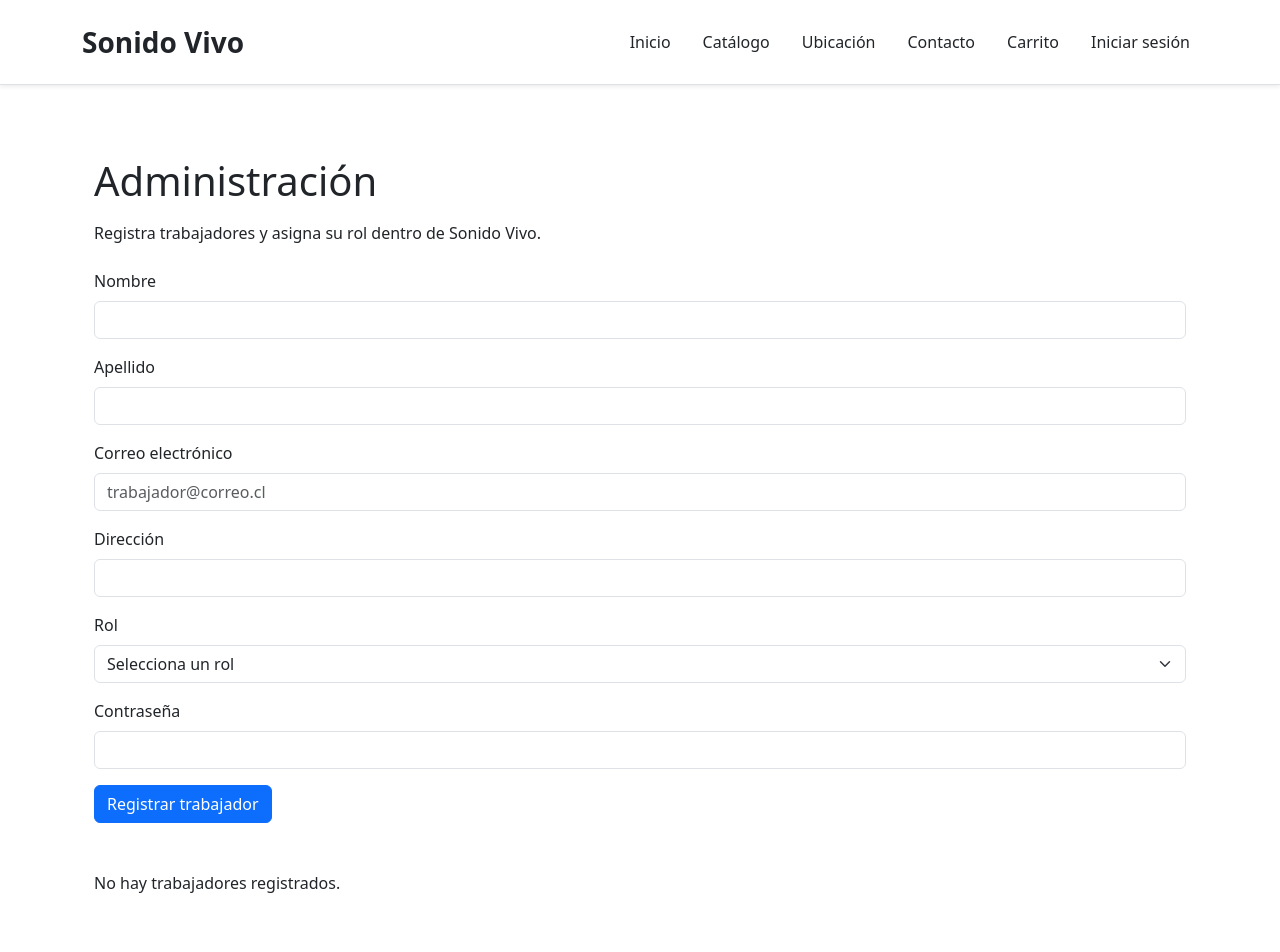
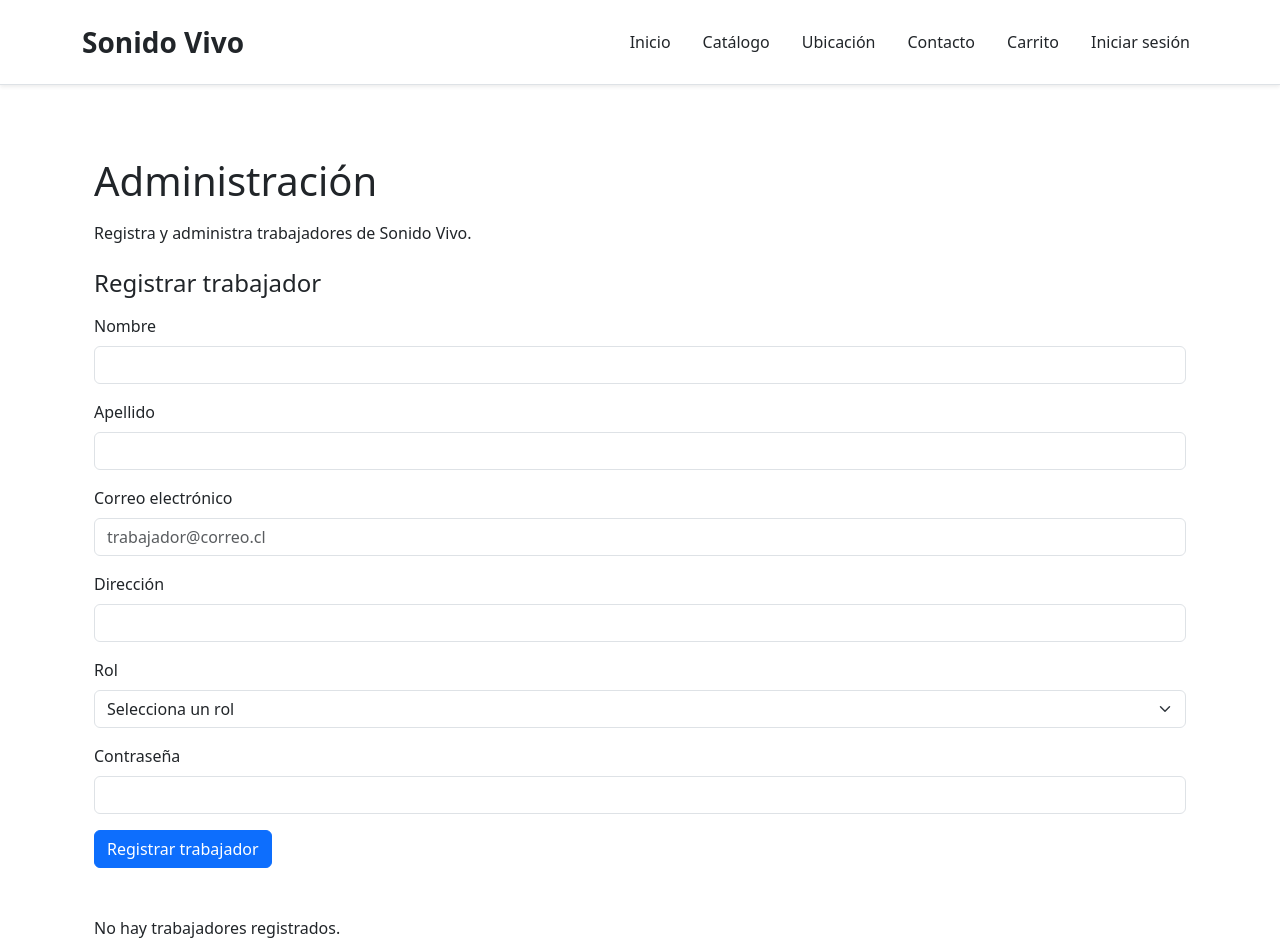
Before and after one commit to rrrbbb20/proyecto-sonido-vivo-02, a React (Vite) app: page /admin in a window 1280 px wide. Shown: the top 952 px of the page. Built offline with nearby package versions, Linux system fonts and the light colour scheme.

Commit message:
feat: agregar edición de trabajadores

```diff
--- a/src/pages/admin/Admin.jsx
+++ b/src/pages/admin/Admin.jsx
@@ -14,6 +14,10 @@ function Admin() {
       : [];
   });
 
+  // Guarda el trabajador que se encuentra actualmente en edición
+  const [trabajadorEditando, setTrabajadorEditando] =
+    useState(null);
+
   // Mantiene localStorage sincronizado con el estado
   useEffect(() => {
     localStorage.setItem(
@@ -22,21 +26,29 @@ function Admin() {
     );
   }, [trabajadores]);
 
-  // Guarda un trabajador nuevo
+  // Registra un trabajador nuevo
   function guardarTrabajador(trabajador) {
     // Comprueba si el correo ya pertenece a otro trabajador
     const correoExiste = trabajadores.some(
-      (item) =>
-        item.correo === trabajador.correo
+      (item) => item.correo === trabajador.correo
     );
 
-    // Evita registrar dos trabajadores con el mismo correo
     if (correoExiste) {
       return false;
     }
 
+    // Genera un identificador sencillo para el trabajador
+    let nuevoId = 1;
+
+    if (trabajadores.length > 0) {
+      nuevoId =
+        trabajadores[trabajadores.length - 1].id + 1;
+    }
+
+    // La contraseña se valida en el formulario,
+    // pero no se almacena en localStorage
     const nuevoTrabajador = {
-      id: trabajadores.length + 1,
+      id: nuevoId,
       nombre: trabajador.nombre,
       apellido: trabajador.apellido,
       correo: trabajador.correo,
@@ -52,6 +64,46 @@ function Admin() {
     return true;
   }
 
+  // Selecciona un trabajador para modificar sus datos
+  function editarTrabajador(trabajador) {
+    setTrabajadorEditando(trabajador);
+  }
+
+  // Actualiza los datos del trabajador seleccionado
+  function actualizarTrabajador(trabajadorActualizado) {
+    // Revisa si el nuevo correo pertenece a otro trabajador
+    const correoExiste = trabajadores.some(
+      (trabajador) =>
+        trabajador.correo === trabajadorActualizado.correo &&
+        trabajador.id !== trabajadorActualizado.id
+    );
+
+    if (correoExiste) {
+      return false;
+    }
+
+    // Reemplaza solamente el trabajador que coincide con el id
+    const trabajadoresActualizados = trabajadores.map(
+      (trabajador) => {
+        if (trabajador.id === trabajadorActualizado.id) {
+          return trabajadorActualizado;
+        }
+
+        return trabajador;
+      }
+    );
+
+    setTrabajadores(trabajadoresActualizados);
+    setTrabajadorEditando(null);
+
+    return true;
+  }
+
+  // Cancela la edición y vuelve al modo de registro
+  function cancelarEdicion() {
+    setTrabajadorEditando(null);
+  }
+
   // Elimina el trabajador que coincide con el id recibido
   function eliminarTrabajador(id) {
     const trabajadoresActualizados =
@@ -63,6 +115,15 @@ function Admin() {
     setTrabajadores(
       trabajadoresActualizados
     );
+
+    // Si se elimina el trabajador que estaba en edición,
+    // también se cancela la edición
+    if (
+      trabajadorEditando &&
+      trabajadorEditando.id === id
+    ) {
+      setTrabajadorEditando(null);
+    }
   }
 
   return (
@@ -72,17 +133,21 @@ function Admin() {
       </h1>
 
       <p className="mb-4">
-        Registra trabajadores y asigna su rol dentro de Sonido Vivo.
+        Registra y administra trabajadores de Sonido Vivo.
       </p>
 
       <div className="mb-5">
         <FormularioTrabajador
           onGuardar={guardarTrabajador}
+          onActualizar={actualizarTrabajador}
+          trabajadorEditando={trabajadorEditando}
+          onCancelarEdicion={cancelarEdicion}
         />
       </div>
 
       <ListaTrabajadores
         trabajadores={trabajadores}
+        onEditar={editarTrabajador}
         onEliminar={eliminarTrabajador}
       />
     </Container>
--- a/src/pages/admin/FormularioTrabajador.jsx
+++ b/src/pages/admin/FormularioTrabajador.jsx
@@ -1,4 +1,4 @@
-import { useState } from "react";
+import { useEffect, useState } from "react";
 import { Form, Button } from "react-bootstrap";
 
 const datosIniciales = {
@@ -10,12 +10,35 @@ const datosIniciales = {
   contrasena: "",
 };
 
-function FormularioTrabajador({ onGuardar }) {
+function FormularioTrabajador({
+  onGuardar,
+  onActualizar,
+  trabajadorEditando,
+  onCancelarEdicion,
+}) {
   // Estado que almacena los datos del formulario
   const [datos, setDatos] = useState(datosIniciales);
 
   // Estado que almacena los errores encontrados
   const [errores, setErrores] = useState({});
+
+  // Carga los datos cuando se selecciona un trabajador para editar
+  useEffect(() => {
+    if (trabajadorEditando) {
+      setDatos({
+        nombre: trabajadorEditando.nombre,
+        apellido: trabajadorEditando.apellido,
+        correo: trabajadorEditando.correo,
+        direccion: trabajadorEditando.direccion,
+        rol: trabajadorEditando.rol,
+        contrasena: "",
+      });
+    } else {
+      setDatos(datosIniciales);
+    }
+
+    setErrores({});
+  }, [trabajadorEditando]);
 
   // Actualiza el campo correspondiente mientras el usuario escribe
   function cambiarCampo(evento) {
@@ -50,7 +73,7 @@ function FormularioTrabajador({ onGuardar }) {
         "El apellido debe tener al menos 3 caracteres.";
     }
 
-    // Validación del correo electrónico
+    // Validación del correo
     if (correo === "") {
       nuevosErrores.correo =
         "Ingresa un correo electrónico.";
@@ -71,10 +94,13 @@ function FormularioTrabajador({ onGuardar }) {
         "Selecciona un rol.";
     }
 
-    // Validación de la contraseña
+    // La contraseña solo se solicita al registrar un trabajador nuevo
     if (
+      !trabajadorEditando &&
+      (
         datos.contrasena.length < 8 ||
         datos.contrasena.length > 12
+      )
     ) {
       nuevosErrores.contrasena =
         "La contraseña debe tener entre 8 y 12 caracteres.";
@@ -82,15 +108,38 @@ function FormularioTrabajador({ onGuardar }) {
 
     setErrores(nuevosErrores);
 
-    // Si existen errores, no se envían los datos
+    // Detiene el envío si existe algún error
     if (Object.keys(nuevosErrores).length > 0) {
       return;
     }
 
-    // Entrega los datos al componente padre
+    // Si existe un trabajador seleccionado, actualiza sus datos
+    if (trabajadorEditando) {
+      const actualizado = onActualizar({
+        id: trabajadorEditando.id,
+        nombre: datos.nombre.trim(),
+        apellido: datos.apellido.trim(),
+        correo: correo,
+        direccion: datos.direccion.trim(),
+        rol: datos.rol,
+      });
+
+      // Informa si el nuevo correo pertenece a otro trabajador
+      if (!actualizado) {
+        setErrores({
+          correo: "Ya existe un trabajador con este correo.",
+        });
+
+        return;
+      }
+    } else {
+      // Si no existe trabajador seleccionado, registra uno nuevo
       const guardado = onGuardar({
         ...datos,
+        nombre: datos.nombre.trim(),
+        apellido: datos.apellido.trim(),
         correo: correo,
+        direccion: datos.direccion.trim(),
       });
 
       // Informa si el correo ya se encuentra registrado
@@ -101,8 +150,9 @@ function FormularioTrabajador({ onGuardar }) {
 
         return;
       }
+    }
 
-    // Limpia el formulario después de guardar correctamente
+    // Limpia el formulario después de completar la operación
     setDatos(datosIniciales);
     setErrores({});
   }
@@ -112,6 +162,12 @@ function FormularioTrabajador({ onGuardar }) {
       onSubmit={enviarFormulario}
       noValidate
     >
+      <h2 className="h4 mb-3">
+        {trabajadorEditando
+          ? "Editar trabajador"
+          : "Registrar trabajador"}
+      </h2>
+
       <Form.Group className="mb-3">
         <Form.Label>
           Nombre
@@ -214,6 +270,8 @@ function FormularioTrabajador({ onGuardar }) {
         </Form.Control.Feedback>
       </Form.Group>
 
+      {/* La contraseña se solicita solamente al registrar */}
+      {!trabajadorEditando && (
         <Form.Group className="mb-3">
           <Form.Label>
             Contraseña
@@ -231,13 +289,29 @@ function FormularioTrabajador({ onGuardar }) {
             {errores.contrasena}
           </Form.Control.Feedback>
         </Form.Group>
+      )}
 
+      <div className="d-flex gap-2 flex-wrap">
         <Button
           type="submit"
           variant="primary"
         >
-        Registrar trabajador
+          {trabajadorEditando
+            ? "Guardar cambios"
+            : "Registrar trabajador"}
         </Button>
+
+        {/* El botón cancelar aparece solamente durante la edición */}
+        {trabajadorEditando && (
+          <Button
+            type="button"
+            variant="secondary"
+            onClick={onCancelarEdicion}
+          >
+            Cancelar edición
+          </Button>
+        )}
+      </div>
     </Form>
   );
 }
--- a/src/pages/admin/ListaTrabajadores.jsx
+++ b/src/pages/admin/ListaTrabajadores.jsx
@@ -1,54 +1,35 @@
 import { Button } from "react-bootstrap";
 
-function ListaTrabajadores({
-  trabajadores,
-  onEliminar,
-}) {
+function ListaTrabajadores({ trabajadores, onEditar, onEliminar }) {
   // Informa cuando todavía no existen trabajadores registrados
   if (trabajadores.length === 0) {
-    return (
-      <p>
-        No hay trabajadores registrados.
-      </p>
-    );
+    return <p>No hay trabajadores registrados.</p>;
   }
 
   return (
     <div>
-      <h2 className="h4 mb-3">
-        Trabajadores registrados
-      </h2>
+      <h2 className="h4 mb-3">Trabajadores registrados</h2>
 
       {/* Genera una tarjeta por cada trabajador */}
       {trabajadores.map((trabajador) => (
-        <div
-          key={trabajador.id}
-          className="border rounded p-3 mb-3"
-        >
+        <div key={trabajador.id} className="border rounded p-3 mb-3">
           <h3 className="h5">
             {trabajador.nombre} {trabajador.apellido}
           </h3>
 
-          <p>
-            Correo: {trabajador.correo}
-          </p>
+          <p>Correo: {trabajador.correo}</p>
+          <p>Dirección: {trabajador.direccion}</p>
+          <p>Rol: {trabajador.rol}</p>
 
-          <p>
-            Dirección: {trabajador.direccion}
-          </p>
+          <div className="d-flex gap-2 flex-wrap">
+            <Button variant="primary" onClick={() => onEditar(trabajador)}>
+              Editar
+            </Button>
 
-          <p>
-            Rol: {trabajador.rol}
-          </p>
-
-          <Button
-            variant="danger"
-            onClick={() =>
-              onEliminar(trabajador.id)
-            }
-          >
-            Eliminar trabajador
-          </Button>
+            <Button variant="danger" onClick={() => onEliminar(trabajador.id)}>
+              Eliminar
+            </Button>
+          </div>
         </div>
       ))}
     </div>
```
Lines whose indentation alone changed are shown as unchanged.
